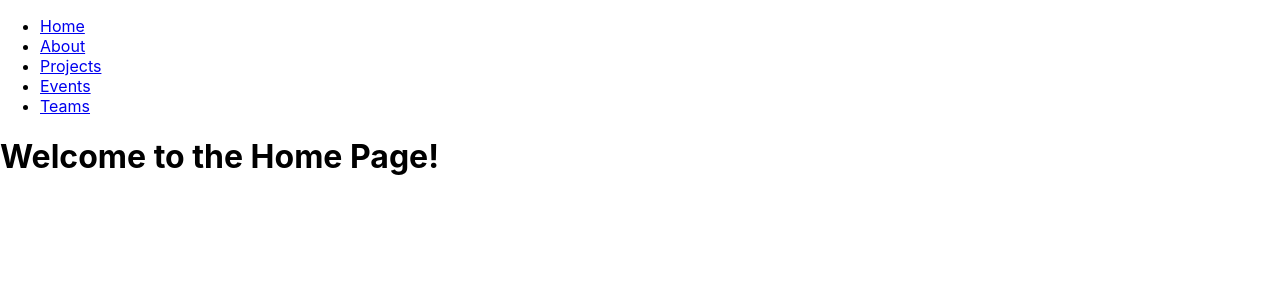
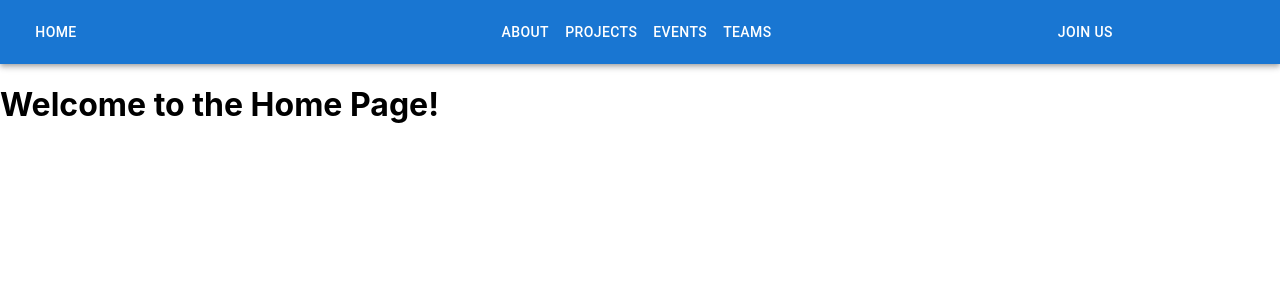
Before and after one commit to roshankern/CWRU-MedWish-Website, a React (Create React App) app: page / in a window 1280 px wide. Shown: the top 300 px of the page. Built offline with nearby package versions, Linux system fonts and the light colour scheme.

Commit message:
update nav bar

```diff
--- a/src/App.js
+++ b/src/App.js
@@ -1,6 +1,6 @@
 // import packages
 import React from "react";
-import { BrowserRouter as Router, Route, Routes, Link } from "react-router-dom";
+import { BrowserRouter as Router, Route, Routes } from "react-router-dom";
 
 // import components
 import NavBar from "./components/NavBar";
--- a/src/components/NavBar.js
+++ b/src/components/NavBar.js
@@ -1,28 +1,29 @@
 // NavBar.js
 import React from "react";
-import { Link } from "react-router-dom";
+import { Link as RouterLink } from "react-router-dom";
+import AppBar from "@mui/material/AppBar";
+import Toolbar from "@mui/material/Toolbar";
+import Button from "@mui/material/Button";
+import Box from "@mui/material/Box";
 
 function NavBar() {
     return (
-        <nav>
-            <ul>
-                <li>
-                    <Link to="/">Home</Link>
-                </li>
-                <li>
-                    <Link to="/about">About</Link>
-                </li>
-                <li>
-                    <Link to="/projects">Projects</Link>
-                </li>
-                <li>
-                    <Link to="/events">Events</Link>
-                </li>
-                <li>
-                    <Link to="/teams">Teams</Link>
-                </li>
-            </ul>
-        </nav>
+        <AppBar position="static">
+            <Toolbar>
+                <Box display="flex" justifyContent="left" flexGrow={1}>
+                    <Button color="inherit" component={RouterLink} to="/">Home</Button>
+                </Box>
+                <Box display="flex" justifyContent="center" flexGrow={1}>
+                    <Button color="inherit" component={RouterLink} to="/about">About</Button>
+                    <Button color="inherit" component={RouterLink} to="/projects">Projects</Button>
+                    <Button color="inherit" component={RouterLink} to="/events">Events</Button>
+                    <Button color="inherit" component={RouterLink} to="/teams">Teams</Button>
+                </Box>
+                <Box display="flex" justifyContent="center" flexGrow={1}>
+                    <Button color="inherit" component="a" href="https://community.case.edu/MedWish/club_signup" target="_blank" rel="noopener noreferrer">Join Us</Button>
+                </Box>
+            </Toolbar>
+        </AppBar>
     );
 }
 
```
